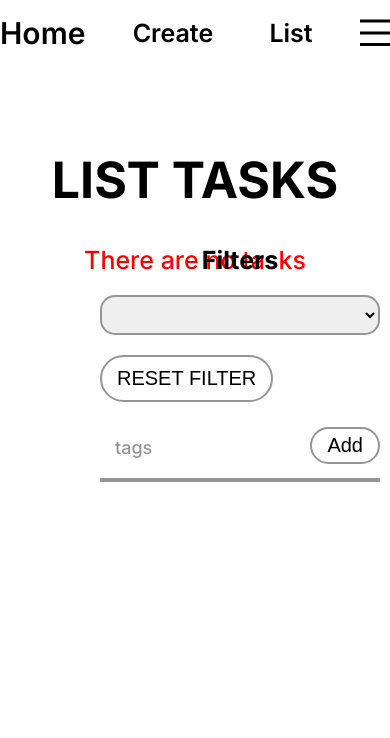
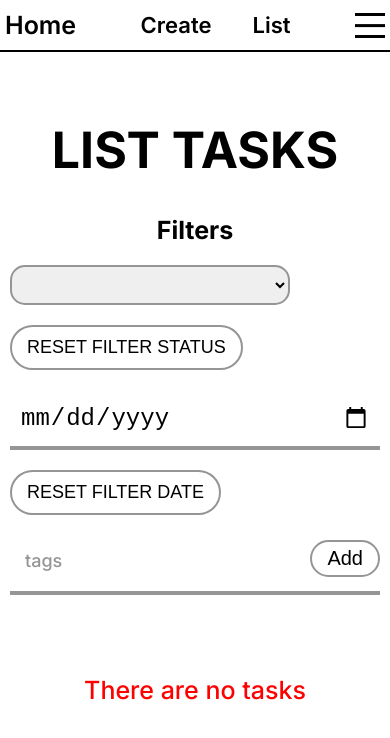
Before and after one commit to V0rTeXGG/advancedTodoList, a Vue app: page /list in a window 390 px wide. Shown: the top 738 px of the page. Built offline with nearby package versions, Linux system fonts and the light colour scheme.

Commit message:
added partial adaptive, as well as pagination by pages

```diff
--- a/src/App.vue
+++ b/src/App.vue
@@ -10,4 +10,5 @@
 </style>
 <script setup>
 import AppHeader from "@/components/app-header.vue";
+
 </script>
--- a/src/components/app-header.vue
+++ b/src/components/app-header.vue
@@ -22,11 +22,29 @@
           </router-link>
         </ul>
       </nav>
-      <button class="header-nav__profile">
-        <span  class="header-nav__profile__line"></span>
-        <span  class="header-nav__profile__line"></span>
-        <span  class="header-nav__profile__line"></span>
+      <button @click="openProfile" :class="{active: isProfile}" class="header-btn">
+        <span  class="header-btn__line"></span>
+        <span  class="header-btn__line"></span>
+        <span  class="header-btn__line"></span>
       </button>
+    </div>
+    <div :class="{active: isProfile}" class="header-profile">
+        <div class="header-profile__block">
+          <span class="header-profile__title">Total tasks:</span>
+          <span class="header-profile__value">{{tasks.length}}</span>
+        </div>
+        <div class="header-profile__block">
+          <span class="header-profile__title">Active task:</span>
+          <span class="header-profile__value">{{activeTasks}} / {{tasks.length}}</span>
+        </div>
+        <div class="header-profile__block">
+          <span class="header-profile__title">Completed task:</span>
+          <span class="header-profile__value">{{completedTask}} / {{tasks.length}}</span>
+        </div>
+        <div class="header-profile__block">
+          <span class="header-profile__title">Outdated task:</span>
+          <span class="header-profile__value">{{outdatedTask}} / {{tasks.length}}</span>
+        </div>
     </div>
   </header>
 </template>
@@ -34,6 +52,32 @@
 <script>
 export default {
   name: 'app-header',
+
+  data() {
+    return {
+      isProfile: false,
+    }
+  },
+  methods: {
+    openProfile() {
+      this.isProfile = !this.isProfile;
+      document.documentElement.style.overflow = 'hidden';
+    }
+  },
+  computed: {
+    tasks() {
+      return this.$store.getters.tasks
+    },
+    activeTasks() {
+      return this.tasks.filter(task => task.status === 'active').length
+    },
+    completedTask() {
+      return this.tasks.filter(task => task.status === 'completed').length
+    },
+    outdatedTask() {
+      return this.tasks.filter(task => task.status === 'outdated').length
+    }
+  }
 }
 </script>
 
--- a/src/style/create.scss
+++ b/src/style/create.scss
@@ -11,11 +11,11 @@
 
 .input-wrapper {
   position: relative;
-  max-width: 700px;
+  width: 100%;
   margin: auto;
 
   .input-wrapper__input {
-    width: 700px;
+    width: 100%;
     padding: 15px 10px;
     height: 60px;
     border-bottom: 4px solid $colorGrey;
@@ -24,8 +24,8 @@
 
   .input-wrapper__text {
     min-height: 100px;
-    max-width: 700px;
-    min-width: 700px;
+    max-width: 100%;
+    min-width: 100%;
   }
 
   .input-wrapper__error {
@@ -160,3 +160,11 @@
   font-weight: 600;
   text-transform: uppercase;
 }
+
+@media(max-width: 768px) {
+
+  .create-form {
+    padding: 0 10px;
+  }
+
+}
--- a/src/style/header.scss
+++ b/src/style/header.scss
@@ -23,10 +23,10 @@
 }
 
 .header-nav {
-  width: 180px;
 
   .header-nav__list {
     @include displayFlex;
+    width: 180px;
 
     .header-nav__list__link {
       position: relative;
@@ -50,12 +50,12 @@
   }
 }
 
-.header-nav__profile {
+.header-btn {
   position: relative;
   width: 30px;
   height: 25px;
 
-  .header-nav__profile__line {
+  .header-btn__line {
     position: absolute;
     left: 0;
     width: 100%;
@@ -64,16 +64,104 @@
 
     &:nth-child(1) {
       top: 0;
-      transform: translateY(-50%);
+      transition: top .15s .2s, transform .2s;
     }
 
     &:nth-child(2) {
-      top: 50%;
-      transform: translateY(-50%);
+      bottom: 0;
+      transition: bottom .15s .2s, transform .2s;
     }
 
     &:nth-child(3) {
-      bottom: 0;
+      transform: translateY(-30%);
+      transition: opacity .05s .15s;
     }
   }
 }
+
+.header-btn.active {
+
+  .header-btn__line {
+
+    &:nth-child(1) {
+      top: 44%;
+      transform: rotate(45deg);
+      transition: top .15s, transform .2s .15s;
+    }
+
+    &:nth-child(2) {
+      bottom: 44%;
+      transform: rotate(-45deg);
+      transition: bottom .15s, transform .2s .15s;
+    }
+
+    &:nth-child(3) {
+      opacity: 0;
+    }
+
+  }
+
+}
+
+//header profile start
+
+.header-profile {
+  @include displayFlex;
+  flex-direction: column;
+  z-index: 999;
+  position: absolute;
+  top: 66px;
+  bottom: 0;
+  width: 100%;
+  height: 0;
+  overflow: hidden;
+  border: 1px solid $colorBlack;
+  background-color: $colorWhite;
+  font-size: 24px;
+  transition: all .3s ease-in-out;
+
+  .header-profile__block {
+    @include displayFlex;
+    width: 300px;
+
+    .header-profile__title {
+      font-weight: 600;
+      text-transform: uppercase;
+    }
+  }
+}
+
+.header-profile.active {
+  height: 400px;
+  padding: 50px 0;
+}
+//header profile end
+
+@media(max-width: 1440px) {
+  .header-wrapper {
+    padding: 15px 5px;
+  }
+}
+
+@media(max-width: 450px) {
+
+  .header-logo {
+    font-size: 25px;
+  }
+
+  .header-wrapper {
+    padding: 10px 5px;
+
+    .header-nav__list {
+      width: 150px;
+    }
+
+  }
+  .header-nav__list__link {
+    font-size: 22px !important;
+  }
+
+  .header-profile {
+    top: 50px;
+  }
+}
--- a/src/style/list.scss
+++ b/src/style/list.scss
@@ -139,8 +139,8 @@
   padding: 10px 15px;
   border-radius: 30px;
   border: 2px solid $colorGrey;
-  font-size: 20px;
-  font-weight: 5600;
+  font-size: 18px;
+  font-weight: 500;
   text-transform: uppercase;
 }
 
@@ -227,3 +227,64 @@
   }
 }
 // filter end
+
+@media(max-width: 768px) {
+
+  .list-table__titles__title {
+    width: 80px !important;
+
+    &:nth-child(3) {
+      display: none;
+    }
+
+    &:nth-child(4) {
+      display: none;
+    }
+    //&:nth-child(5) {
+    //  display: none;
+    //}
+    &:nth-child(6) {
+      text-align: center !important;
+    }
+  }
+
+  .list-table__item {
+
+    .list-table__item__title {
+      width: 90px !important;
+
+       &:nth-child(3) {
+        display: none;
+      }
+       &:nth-child(4) {
+        display: none;
+      }
+      &:nth-child(5) {
+        text-align: start !important;
+      }
+    }
+    .list-table__button {
+        padding: 5px 5px !important;
+        font-size: 14px;
+      }
+  }
+
+  .wrapper-filters {
+    position: initial;
+    max-width: 100%;
+    margin-bottom: 70px;
+  }
+
+  .wrapper-filters__filter[data-v-20863650] {
+    width: 100%;
+  }
+
+  .input-wrapper {
+    width: 100%;
+    max-width: 100%;
+
+    .input-wrapper__input {
+      width: 100%;
+    }
+  }
+}
--- a/src/style/main.scss
+++ b/src/style/main.scss
@@ -56,9 +56,21 @@ body {
 .container {
   max-width: 1440px;
   margin: auto;
-  padding-top: 150px;
+  padding-top: 150px !important;
 }
 
 .title {
   @include title;
 }
+
+@media(max-width: 1024px) {
+  .container {
+    padding: 0 10px;
+  }
+}
+
+@media(max-width: 450px) {
+  .container {
+    padding-top: 120px !important;
+  }
+}
--- a/src/style/task.scss
+++ b/src/style/task.scss
@@ -28,15 +28,6 @@
 
 .input-wrapper {
   max-width: 900px;
-
-  .input-wrapper__text {
-    max-width: 900px;
-    min-width: 900px;
-  }
-
-  .input-wrapper__date {
-    width: 900px;
-  }
 }
 
 .input-wrapper__status {
@@ -56,3 +47,9 @@
     font-weight: 500;
   }
 }
+
+@media(max-width: 1024px) {
+  .task-form {
+    padding: 0 10px;
+  }
+}
--- a/src/views/List.vue
+++ b/src/views/List.vue
@@ -2,13 +2,21 @@
 <h1 class="title">List tasks</h1>
   <aside class="wrapper-filters">
     <h3 class="wrapper-filters-title">Filters</h3>
-  <select v-model="filter" @change="handleFilter" class="wrapper-filters__filter">
+  <select v-model="filter" @change="handleFilterStatus" class="wrapper-filters__filter">
     <option value="starter" selected disabled class="wrapper-filters__filter__option">Starter </option>
     <option value="active" class="wrapper-filters__filter__option">Active</option>
     <option value="completed" class="wrapper-filters__filter__option">Completed</option>
     <option value="outdated" class="wrapper-filters__filter__option">Outdated</option>
   </select>
-  <button @click="this.filter = ''; handleFilter()" class="wrapper-filters__reset">Reset filter</button>
+  <button @click="this.filter = ''; handleFilterStatus()" class="wrapper-filters__reset">Reset filter status</button>
+  <div class="input-wrapper">
+    <input
+    v-model="date"
+    @change="handlerFilterDate"
+    type="date"
+    class="wrapper-filters__date input-wrapper__input">
+  </div>
+  <button @click="this.date = '';  handlerFilterDate()" class="wrapper-filters__reset">Reset filter date</button>
   <div @keyup.enter="addTag" class="input-wrapper">
       <input
           v-model="tag"
@@ -67,6 +75,7 @@ export default {
     return {
       filter: '',
       tag: '',
+      date: '',
       tags: [],
       currentPage: 1,
       tasksPerPage: 10,
@@ -87,10 +96,15 @@ export default {
           return true
         }
           return task.status === this.filter
+      }).filter(task => {
+        if(this.date === '') {
+          return true
+        }
+        return task.date === this.date
       });
     },
     totalPage() {
-      return Math.ceil(this.tasks.length / 10)
+      return Math.ceil(this.filterTasks.length / 10)
     },
     paginatedTasks() {
       const startIndex = (this.currentPage - 1) * this.tasksPerPage;
@@ -111,10 +125,14 @@ export default {
       this.tags = this.tags.filter(item => item !== tag);
       localStorage.setItem('tags', JSON.stringify(this.tags));
     },
-    handleFilter() {
+    handleFilterStatus() {
       let selectedValue = this.filter;
       localStorage.setItem('selectedTag', selectedValue);
     },
+    handlerFilterDate() {
+      let selectedValueDate = this.date;
+      localStorage.setItem('selectedDate', selectedValueDate)
+    }
   },
   mounted() {
     const selectedValue = localStorage.getItem('selectedTag');
```
